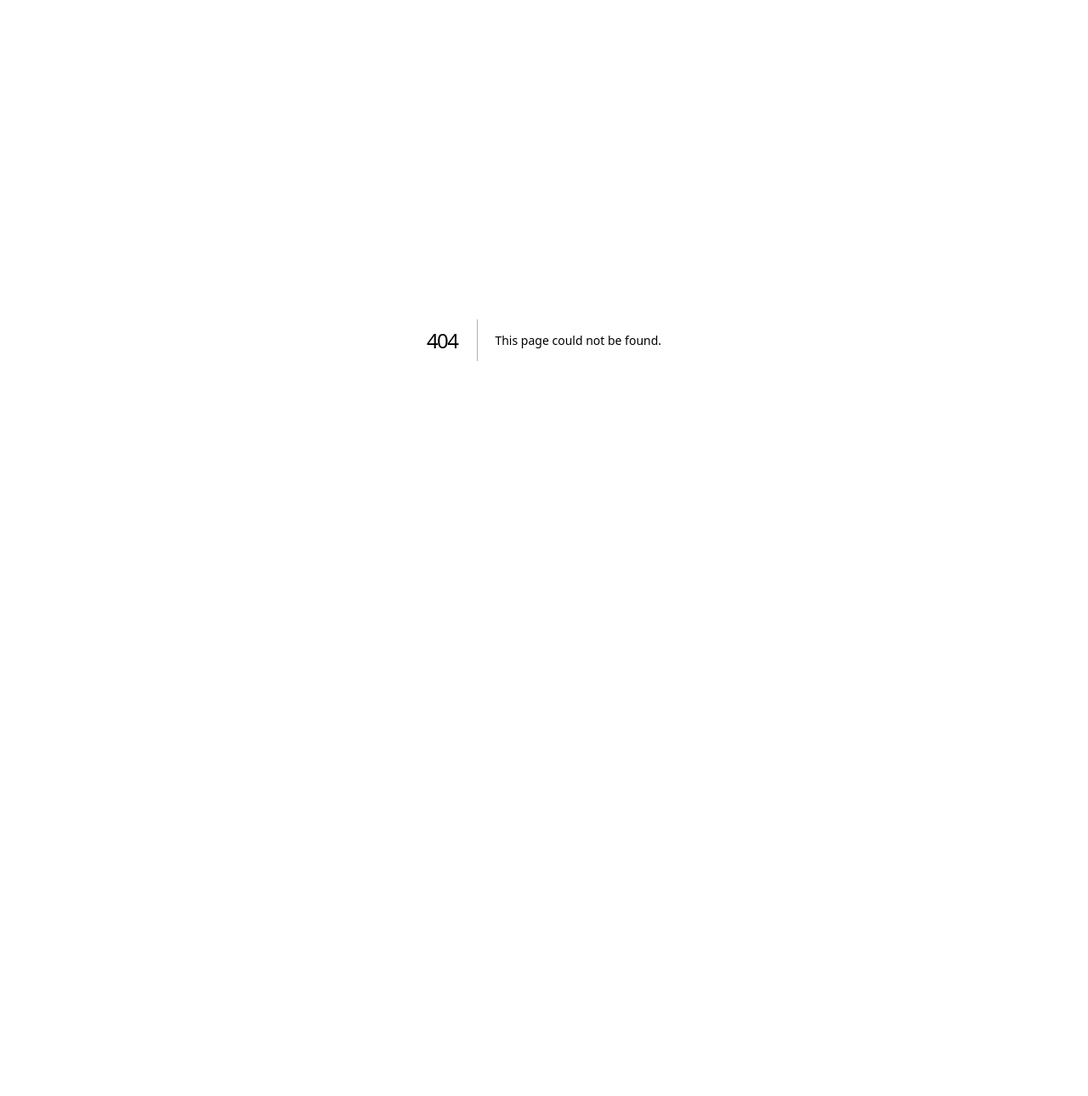
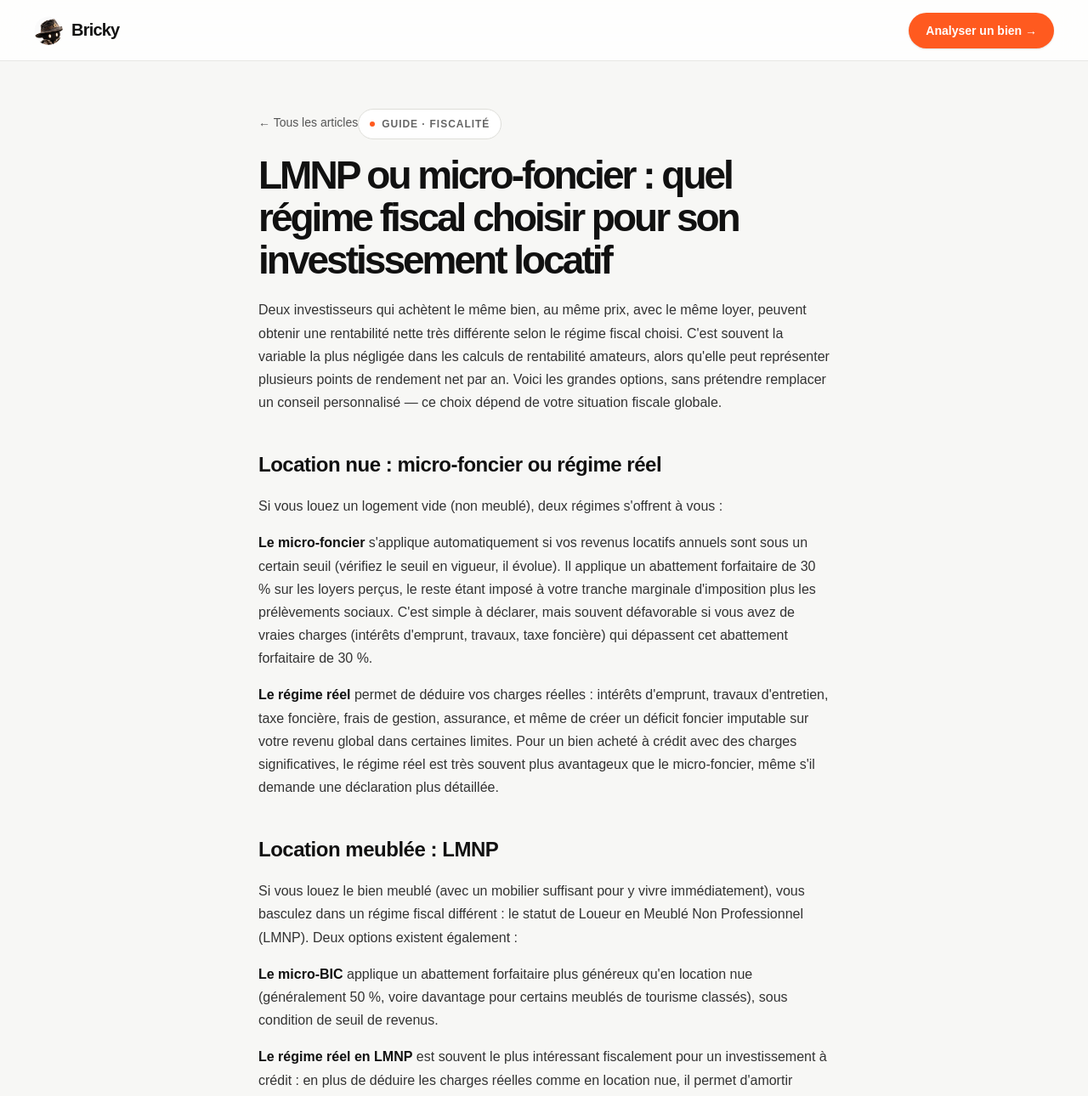
Before and after one commit to dreamsbuilding3-afk/BRICKY.AI, a Next.js app: page /blog/lmnp-ou-micro-foncier in a window 1280 px wide. Before the commit this address had no page. Shown: the top 1290 px of the page at 85% size. Before the commit the page ends 800 px from the top, so only its background shows below. Built offline with nearby package versions, Linux system fonts and the light colour scheme.

Commit message:
Create page.tsx

```diff
--- /dev/null
+++ b/app/blog/lmnp-ou-micro-foncier/page.tsx
@@ -0,0 +1,50 @@
+import type { Metadata } from "next";
+import Link from "next/link";
+
+export const metadata: Metadata = {
+  title: "LMNP ou micro-foncier : quel régime fiscal choisir — Bricky",
+  description: "Location nue ou meublée, micro-foncier, régime réel ou LMNP : ces choix fiscaux changent radicalement la rentabilité nette d'un investissement locatif. Explications simples.",
+};
+
+export default function Article() {
+  return (
+    <main className="page">
+      <nav className="nav">
+        <Link href="/" className="brand">
+          <img src="/mascot-avatar-round.png" alt="" className="brand-avatar" />
+          <span>Bricky</span>
+        </Link>
+        <Link href="/analyze" className="nav-cta">Analyser un bien →</Link>
+      </nav>
+      <article className="blog-article">
+        <Link href="/blog" className="blog-back">← Tous les articles</Link>
+        <span className="eyebrow">Guide · Fiscalité</span>
+        <h1>LMNP ou micro-foncier : quel régime fiscal choisir pour son investissement locatif</h1>
+
+        <p>Deux investisseurs qui achètent le même bien, au même prix, avec le même loyer, peuvent obtenir une rentabilité nette très différente selon le régime fiscal choisi. C'est souvent la variable la plus négligée dans les calculs de rentabilité amateurs, alors qu'elle peut représenter plusieurs points de rendement net par an. Voici les grandes options, sans prétendre remplacer un conseil personnalisé — ce choix dépend de votre situation fiscale globale.</p>
+
+        <h2>Location nue : micro-foncier ou régime réel</h2>
+        <p>Si vous louez un logement vide (non meublé), deux régimes s'offrent à vous :</p>
+        <p><strong>Le micro-foncier</strong> s'applique automatiquement si vos revenus locatifs annuels sont sous un certain seuil (vérifiez le seuil en vigueur, il évolue). Il applique un abattement forfaitaire de 30 % sur les loyers perçus, le reste étant imposé à votre tranche marginale d'imposition plus les prélèvements sociaux. C'est simple à déclarer, mais souvent défavorable si vous avez de vraies charges (intérêts d'emprunt, travaux, taxe foncière) qui dépassent cet abattement forfaitaire de 30 %.</p>
+        <p><strong>Le régime réel</strong> permet de déduire vos charges réelles : intérêts d'emprunt, travaux d'entretien, taxe foncière, frais de gestion, assurance, et même de créer un déficit foncier imputable sur votre revenu global dans certaines limites. Pour un bien acheté à crédit avec des charges significatives, le régime réel est très souvent plus avantageux que le micro-foncier, même s'il demande une déclaration plus détaillée.</p>
+
+        <h2>Location meublée : LMNP</h2>
+        <p>Si vous louez le bien meublé (avec un mobilier suffisant pour y vivre immédiatement), vous basculez dans un régime fiscal différent : le statut de Loueur en Meublé Non Professionnel (LMNP). Deux options existent également :</p>
+        <p><strong>Le micro-BIC</strong> applique un abattement forfaitaire plus généreux qu'en location nue (généralement 50 %, voire davantage pour certains meublés de tourisme classés), sous condition de seuil de revenus.</p>
+        <p><strong>Le régime réel en LMNP</strong> est souvent le plus intéressant fiscalement pour un investissement à crédit : en plus de déduire les charges réelles comme en location nue, il permet d'amortir comptablement le bien et le mobilier, ce qui peut réduire la base imposable à zéro pendant de nombreuses années, tout en conservant un cash-flow positif. C'est une mécanique plus complexe (elle demande généralement un comptable), mais c'est un des leviers fiscaux les plus puissants pour un investisseur locatif en France.</p>
+
+        <h2>Pourquoi ce choix doit se faire avant l'achat, pas après</h2>
+        <p>Le régime fiscal influence directement votre cash-flow réel après impôt, donc votre capacité à tenir l'investissement dans la durée. Un bien qui semble tout juste à l'équilibre en location nue au régime réel peut devenir clairement positif en LMNP au réel grâce à l'amortissement — ou l'inverse si le bien ne se prête pas à la location meublée (colocation étudiante en zone sans forte demande, par exemple). Simuler les deux régimes sur le même bien avant de signer évite d'avoir à changer de stratégie après coup, ce qui a un coût administratif et parfois fiscal.</p>
+
+        <h2>Ce n'est pas un choix universel</h2>
+        <p>Le meilleur régime dépend de votre tranche marginale d'imposition, de votre situation locative (étudiant, jeune actif, famille — pas les mêmes attentes en meublé ou nu), de votre horizon de revente, et du montant de vos charges réelles. Un simulateur générique ne remplace pas un chiffrage sur votre cas précis, mais connaître ces mécanismes avant de rencontrer un comptable ou un conseiller vous permet de poser les bonnes questions et de comprendre ses recommandations.</p>
+
+        <div className="blog-cta">
+          <h3>Bricky intègre l'impact fiscal dans son calcul</h3>
+          <p>En plus du rendement et du cash-flow, Bricky vous aide à visualiser ce qui change réellement dans votre poche selon les hypothèses retenues sur un bien.</p>
+          <Link href="/analyze" className="primary-button" style={{ display: "inline-flex", width: "auto", padding: "0 28px", textDecoration: "none", alignItems: "center", justifyContent: "center", minHeight: 50 }}>Analyser un bien gratuitement →</Link>
+        </div>
+      </article>
+    </main>
+  );
+}
```
